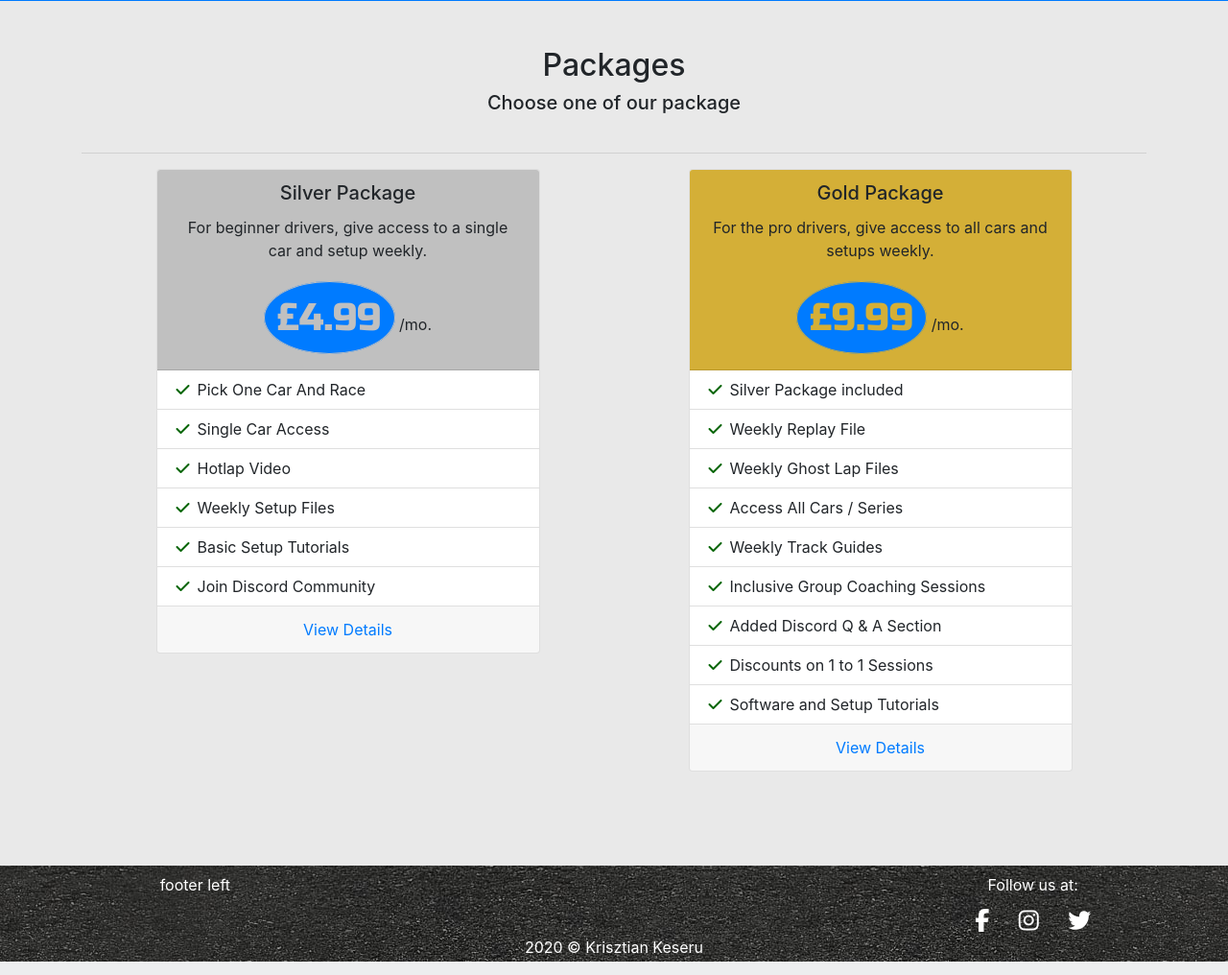
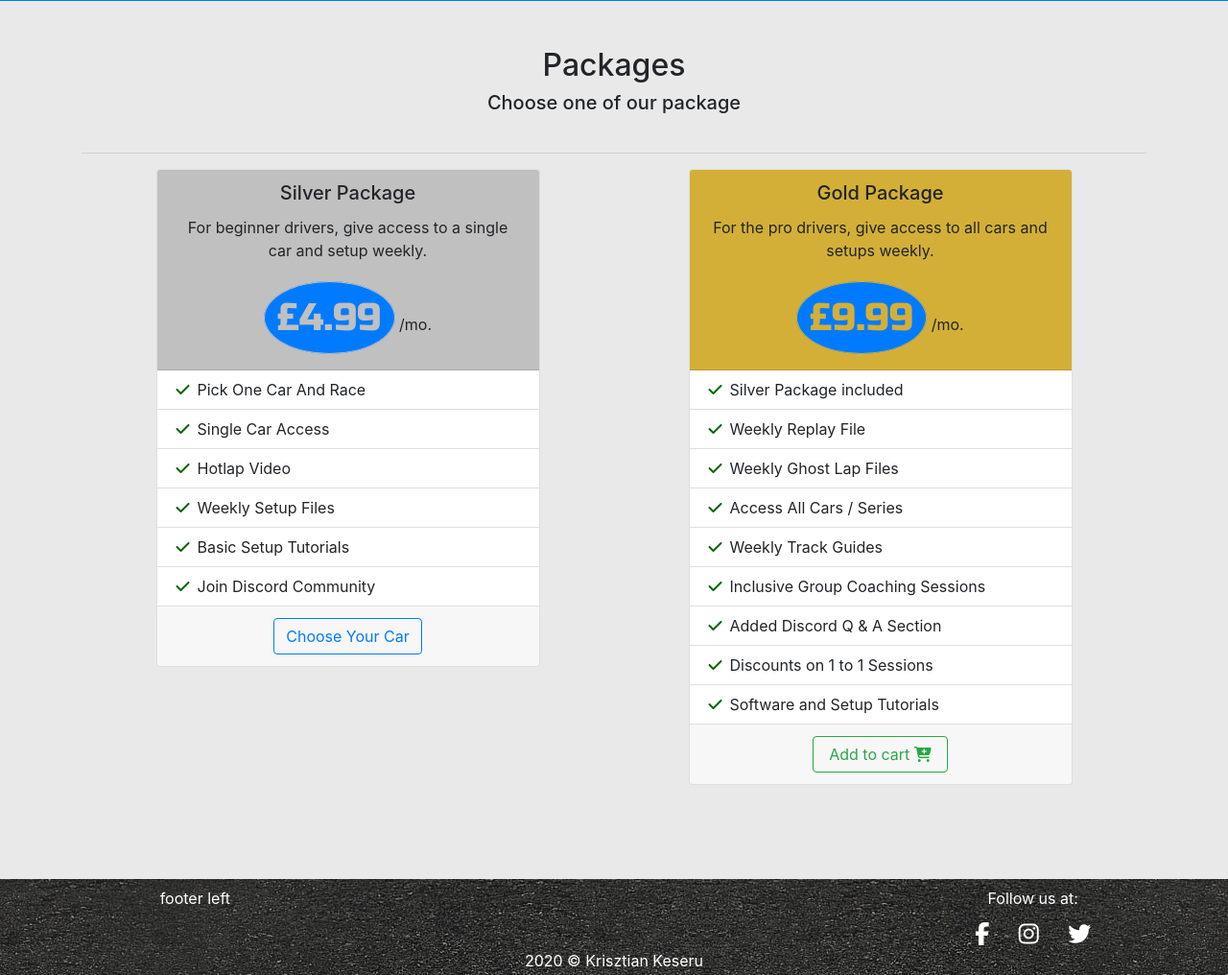
Before and after one commit to Code-Institute-Submissions/ci-ms4-simdriver-school, a Django app: page /packages/ in a window 1280 px wide. Shown: the part 127-1143 px from the top of the page at 96% size. Run offline with Django 3.2, Linux system fonts and the light colour scheme; some libraries are stand-ins or nearby versions.

Commit message:
updated button style

```diff
--- a/products/templates/products/product_details.html
+++ b/products/templates/products/product_details.html
@@ -29,7 +29,7 @@
                 <div class="row mb-2">
                     <div class="col-sm-6 pt-3 align-bottom"><h3>£{{ product.price }}<small>/month</small></h3></div>
                     <div class="col-sm-6 mt-3">
-                        <a href="#" class="btn btn-outline-success px-3 float-right">Add to cart</a>
+                        <a href="#" class="btn btn-outline-success px-3 float-right">Add to cart <i class="fas fa-cart-plus"></i></a>
                     </div>
                 </div>
             </div>
--- a/templates/packages.html
+++ b/templates/packages.html
@@ -34,7 +34,7 @@
                         <li class="list-group-item pt-2 pb-2"><i class="fas fa-check text-green pr-2"></i>Join Discord Community</li>
                     </ul>
                     <div class="card-footer text-center">
-                        <a href="#">View Details</a>
+                        <a href="{% url 'products' %}" class="btn btn-outline-primary">Choose Your Car</a>
                     </div>
                 </div>
             </div>
@@ -59,7 +59,7 @@
                         <li class="list-group-item pt-2 pb-2"><i class="fas fa-check text-green pr-2"></i>Software and Setup Tutorials</li>
                     </ul>
                     <div class="card-footer text-center">
-                        <a href="#">View Details</a>
+                        <a href="#" class="btn btn-outline-success px-3">Add to cart <i class="fas fa-cart-plus"></i></a>
                     </div>
                 </div>
             </div>
```
